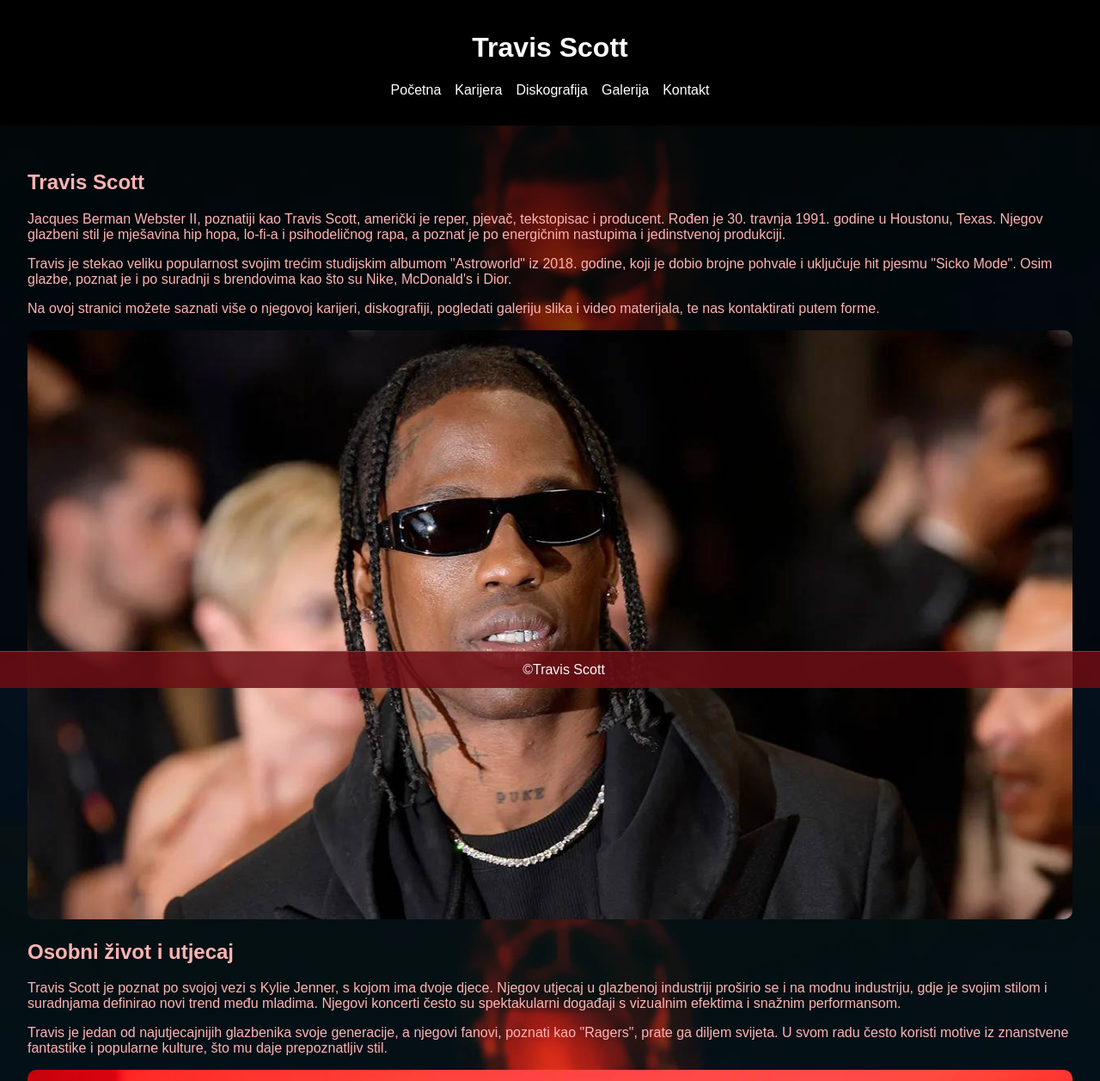
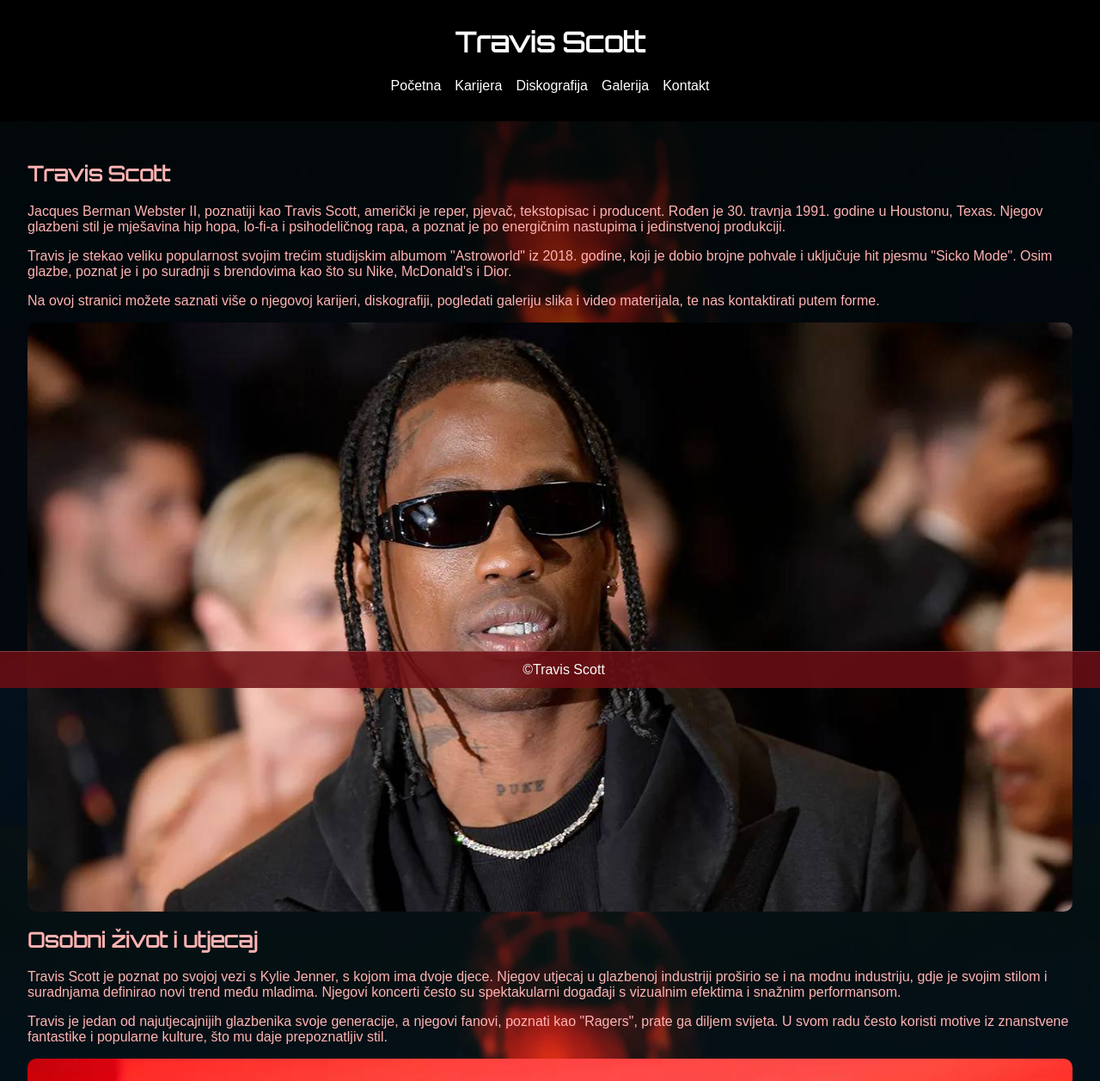
Before and after one commit to pcerjakTSZ/html-css, a plain HTML site: page zavrsni_projekt/index.html in a window 1280 px wide. Shown: the top 1257 px of the page at 86% size. Drawn offline with Linux system fonts and the light colour scheme.

Commit message:
Update index.html

```diff
--- a/zavrsni_projekt/index.html
+++ b/zavrsni_projekt/index.html
@@ -5,10 +5,19 @@
   <meta name="viewport" content="width=device-width, initial-scale=1.0">
   <title>Travis Scott - Početna</title>
   <link rel="stylesheet" href="stil.css">
+  <style>
+    @font-face {
+      font-family: 'Orbitron';
+      src: url('fonts/Orbitron-Regular.woff2') format('woff2');
+    }
+    .orbitron {
+      font-family: 'Orbitron', sans-serif;
+    }
+  </style>
 </head>
 <body>
 <header>
-  <h1>Travis Scott</h1>
+  <h1 class="orbitron">Travis Scott</h1>
   <nav>
     <ul class="nav">
       <li><a href="index.html">Početna</a></li>
@@ -21,25 +30,25 @@
 </header>
 <main>
   <section class="uvod">
-    <h2>Travis Scott</h2>
+    <h2 class="orbitron">Travis Scott</h2>
     <p>Jacques Berman Webster II, poznatiji kao Travis Scott, američki je reper, pjevač, tekstopisac i producent. Rođen je 30. travnja 1991. godine u Houstonu, Texas. Njegov glazbeni stil je mješavina hip hopa, lo-fi-a i psihodeličnog rapa, a poznat je po energičnim nastupima i jedinstvenoj produkciji.</p>
     <p>Travis je stekao veliku popularnost svojim trećim studijskim albumom "Astroworld" iz 2018. godine, koji je dobio brojne pohvale i uključuje hit pjesmu "Sicko Mode". Osim glazbe, poznat je i po suradnji s brendovima kao što su Nike, McDonald's i Dior.</p>
     <p>Na ovoj stranici možete saznati više o njegovoj karijeri, diskografiji, pogledati galeriju slika i video materijala, te nas kontaktirati putem forme.</p>
     <img src="slike/travis1.jpg" alt="Travis Scott" class="responsive-img">
   </section>
   <section>
-    <h2>Osobni život i utjecaj</h2>
+    <h2 class="orbitron">Osobni život i utjecaj</h2>
     <p>Travis Scott je poznat po svojoj vezi s Kylie Jenner, s kojom ima dvoje djece. Njegov utjecaj u glazbenoj industriji proširio se i na modnu industriju, gdje je svojim stilom i suradnjama definirao novi trend među mladima. Njegovi koncerti često su spektakularni događaji s vizualnim efektima i snažnim performansom.</p>
     <p>Travis je jedan od najutjecajnijih glazbenika svoje generacije, a njegovi fanovi, poznati kao "Ragers", prate ga diljem svijeta. U svom radu često koristi motive iz znanstvene fantastike i popularne kulture, što mu daje prepoznatljiv stil.</p>
     <img src="slike/travis2.jpg" alt="Travis Scott" class="responsive-img">
   </section>
   <section>
-    <h2>Humanitarni rad i kontroverze</h2>
+    <h2 class="orbitron">Humanitarni rad i kontroverze</h2>
     <p>Iako je Travis često bio u središtu medijske pažnje zbog kontroverzi, uključujući tragične događaje na festivalu Astroworld, također je poznat po svojoj filantropiji. Kroz zakladu Cactus Jack Foundation pomaže mladima u Houstonu, nudeći stipendije, podršku umjetnicima i organizaciju obrazovnih programa.</p>
     <img src="slike/travis3.jpg" alt="Travis Scott" class="responsive-img">
   </section>
   <section>
-    <h2>Zanimljivosti</h2>
+    <h2 class="orbitron">Zanimljivosti</h2>
     <ul>
       <li>Travis Scott je umjetničko ime inspirirano njegovim idolom Kid Cudijem (pravim imenom Scott Mescudi).</li>
       <li>Njegov debi album "Rodeo" objavljen je 2015. i odmah je stekao kultni status među obožavateljima trap glazbe.</li>
```
